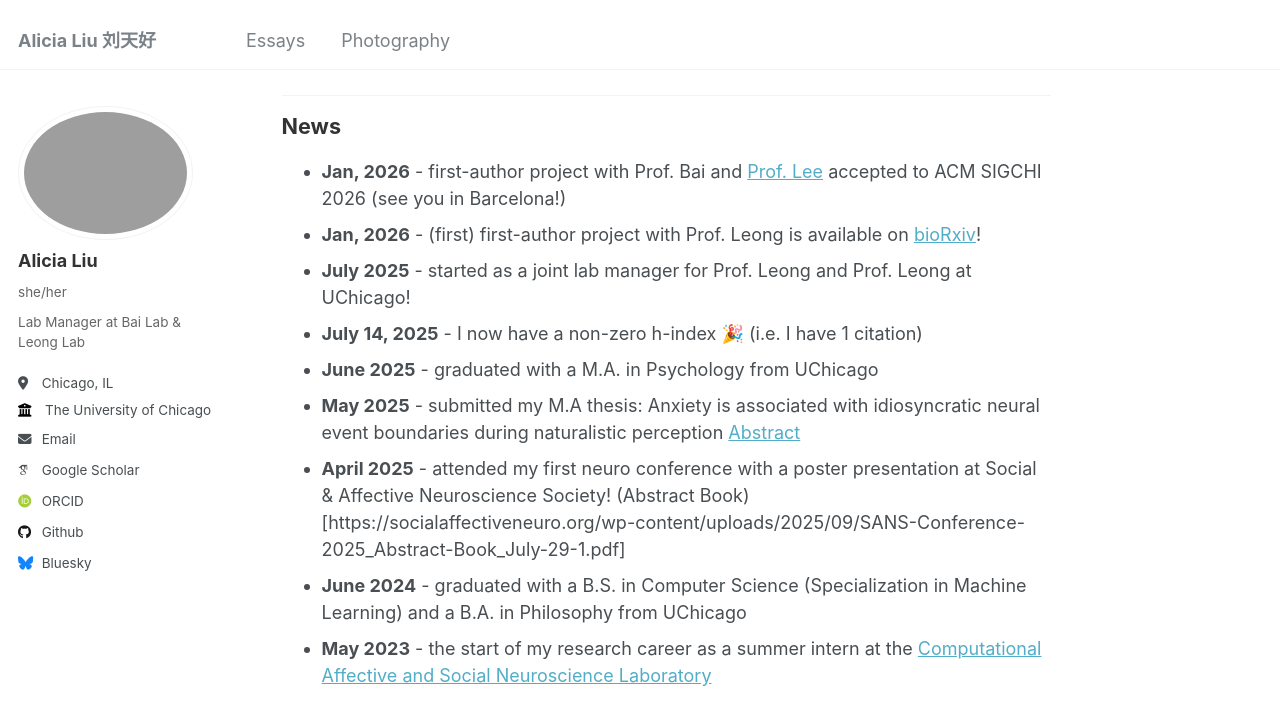
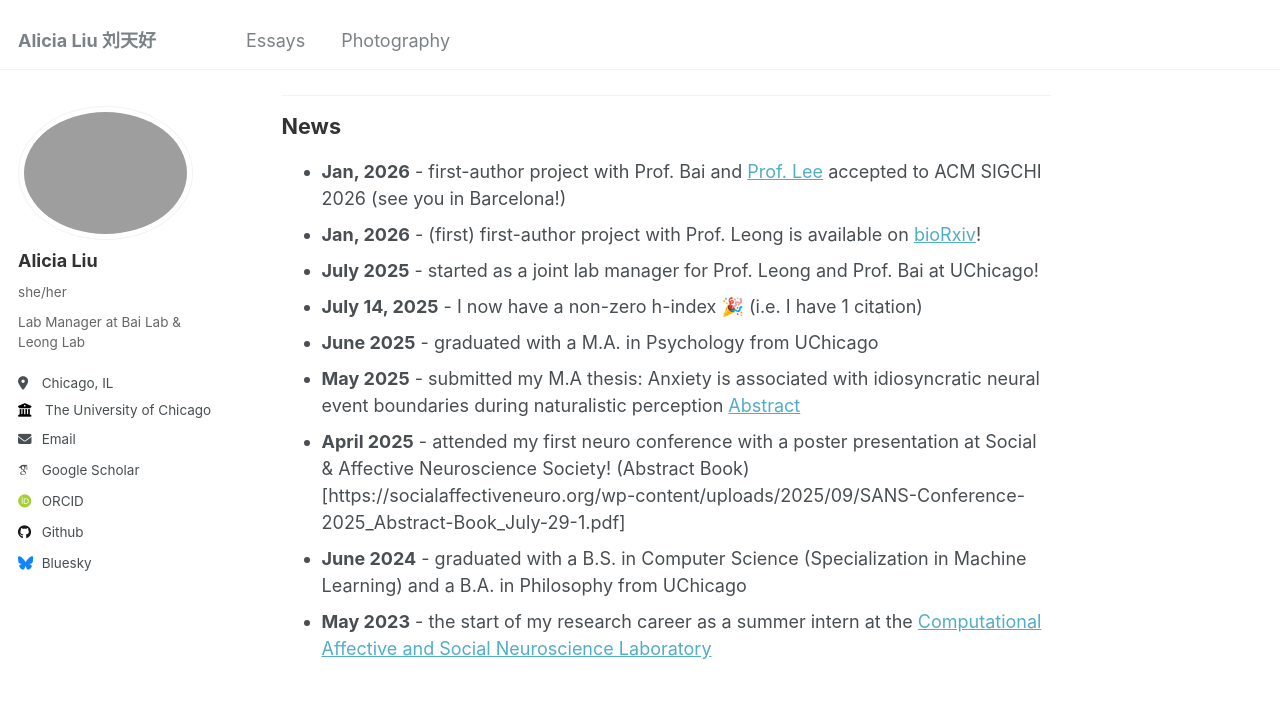
Before and after one commit to 20-alicial/20-alicial.github.io, a Jekyll site: the page built from _pages/about.md, in a window 1280 px wide and 900 px high, scrolled down 757 px. Shown: the top 725 px of the window. Built offline with Jekyll 4.4.1, drawn with Linux system fonts in a browser that asks for light colours; some web fonts are replaced.

Commit message:
Update about.md

```diff
--- a/_pages/about.md
+++ b/_pages/about.md
@@ -22,7 +22,7 @@ I believe understanding memory systems is fundamental to explaining the flexibil
 ### News
 - **Jan, 2026** - first-author project with Prof. Bai and [Prof. Lee](https://minalee-research.github.io) accepted to ACM SIGCHI 2026 (see you in Barcelona!)
 - **Jan, 2026** - (first) first-author project with Prof. Leong is available on [bioRxiv](https://www.biorxiv.org/content/10.64898/2026.01.03.697513v1)!
-- **July 2025** - started as a joint lab manager for Prof. Leong and Prof. Leong at UChicago!
+- **July 2025** - started as a joint lab manager for Prof. Leong and Prof. Bai at UChicago!
 - **July 14, 2025** - I now have a non-zero h-index 🎉 (i.e. I have 1 citation)
 - **June 2025** - graduated with a M.A. in Psychology from UChicago
 - **May 2025** - submitted my M.A thesis: Anxiety is associated with idiosyncratic neural event boundaries during naturalistic perception [Abstract](https://knowledge.uchicago.edu/record/15260?ln=en)
```
